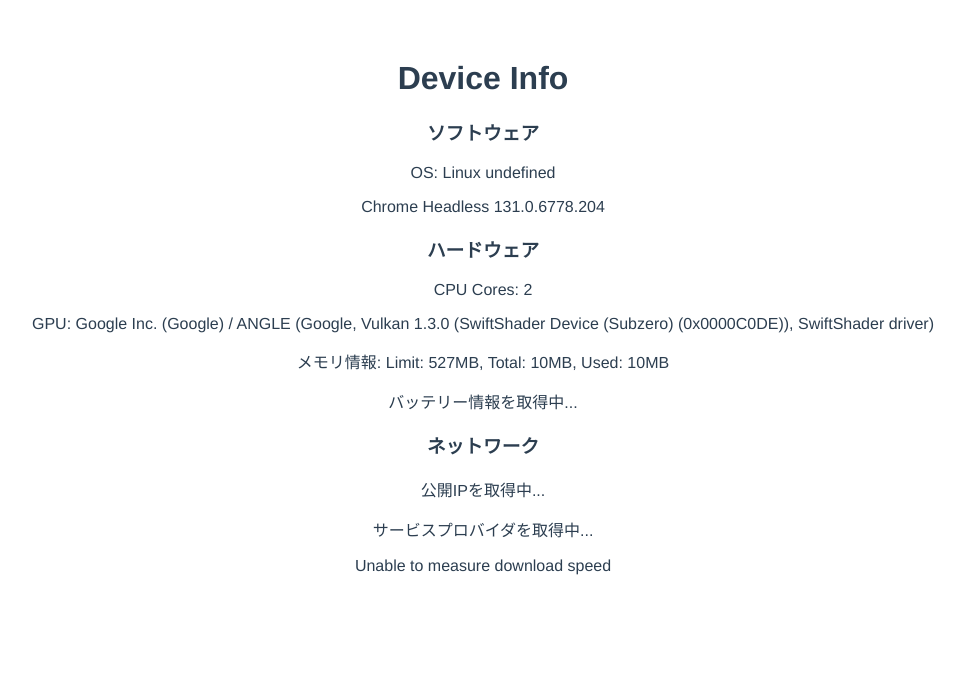
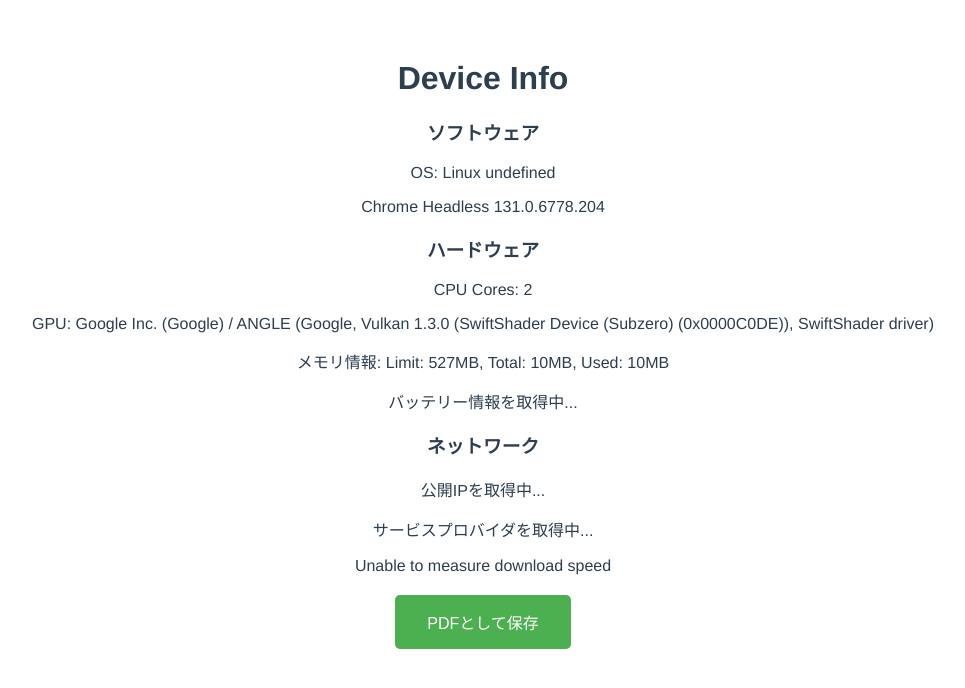
Before and after one commit to tsubomilk/environment-checker, a Vue app: page / in a window 1280 px wide. Shown: the top 688 px of the page, without its empty margins (157-1122 px from the left). Built offline with nearby package versions, Linux system fonts and the light colour scheme; no server answers.

Commit message:
pdf出力ボタン追加

```diff
--- a/package.json
+++ b/package.json
@@ -8,7 +8,10 @@
     "lint": "vue-cli-service lint"
   },
   "dependencies": {
+    "canvg": "^4.0.1",
     "core-js": "^3.8.3",
+    "html2canvas": "^1.4.1",
+    "html2pdf.js": "^0.10.1",
     "ua-parser-js": "^1.0.37",
     "vue": "^3.2.13"
   },
--- a/src/components/DeviceInfo.vue
+++ b/src/components/DeviceInfo.vue
@@ -1,5 +1,6 @@
 <template>
   <div>
+    <div id="content-to-print">
       <h1>Device Info</h1>
       <h3>ソフトウェア</h3>
       <p>OS: {{ osInfo }}</p>
@@ -14,9 +15,14 @@
       <p>{{ serviceProvider }}</p>
       <p>{{ downloadSpeed }}</p>
     </div>
+    <button @click="exportToPDF">PDFとして保存</button>
+  </div>
 </template>
 
+
 <script>
+import html2canvas from 'html2canvas';
+
 export default {
   props: {
     osInfo: String,
@@ -123,11 +129,43 @@ export default {
           console.error('Error measuring download speed:', error);
           this.downloadSpeed = 'Unable to measure download speed';
         });
+    },
+    saveAsImage() {
+      // スクリーンショットを撮りたい要素を選択
+      const element = document.getElementById('content-to-print');
+
+      // html2canvasを使ってキャンバスにレンダリング
+      html2canvas(element).then(canvas => {
+        // キャンバスを画像データURLに変換
+        const imgData = canvas.toDataURL('image/png');
+
+        // 画像データURLをダウンロードリンクにセット
+        const link = document.createElement('a');
+        link.href = imgData;
+        link.download = 'screenshot.png'; // 保存するファイル名
+        link.click(); // リンクをクリックしてダウンロード
+      });
     }
   }
 };
 </script>
 
 <style scoped>
-/* ここにスタイルを追加 */
+button {
+  background-color: #4CAF50; /* 緑色の背景 */
+  color: white; /* テキストは白色 */
+  padding: 15px 32px; /* パディング */
+  text-align: center; /* テキストを中央揃え */
+  text-decoration: none; /* テキストの下線をなくす */
+  display: inline-block; /* インラインブロック要素として表示 */
+  font-size: 16px; /* フォントサイズ */
+  margin: 4px 2px; /* マージン */
+  cursor: pointer; /* カーソルをポインターに */
+  border: none; /* 境界線なし */
+  border-radius: 5px; /* 角を丸く */
+}
+
+button:hover {
+  background-color: #45a049; /* ホバー時の背景色を少し濃く */
+}
 </style>
```
Also changed, not shown: 13 other files (tests, documents, lock files or other folders). Lines whose indentation alone changed are shown as unchanged.
